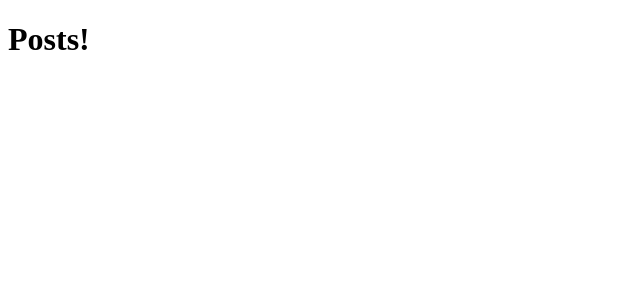
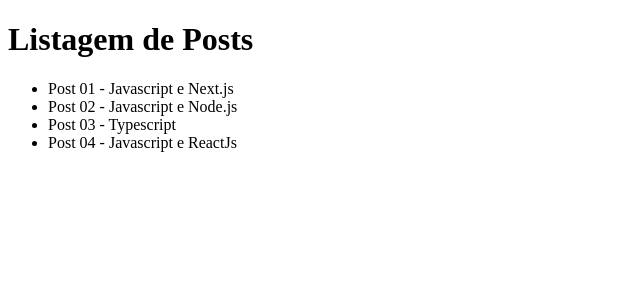
Before and after one commit to marcosvinirocha/nextjs-devnews-instalacao, a Next.js app: page /posts in a window 1280 px wide. Shown: the top 300 px of the page, without its empty margins (0-640 px from the left). Built offline with nearby package versions, Linux system fonts and the light colour scheme; data requests are answered from the project's data file.

Commit message:
update page posts

```diff
--- a/src/pages/posts/index.tsx
+++ b/src/pages/posts/index.tsx
@@ -1,7 +1,33 @@
-export default function Posts() {
+import { GetStaticProps } from 'next';
+
+interface Post {
+  id: string;
+  title: string;
+}
+
+interface PostsProps {
+  posts: Post[];
+}
+export default function Posts({ posts }: PostsProps) {
   return (
     <div>
-      <h1>Posts!</h1>
+      <h1>Listagem de Posts</h1>
+      <ul>
+        {posts.map(post => (
+          <li key={post.id}>{post.title}</li>
+        ))}
+      </ul>
     </div>
   );
 }
+
+export const getStaticProps: GetStaticProps<PostsProps> = async () => {
+  const res = await fetch('http://localhost:3333/posts');
+  const posts = await res.json();
+  return {
+    props: {
+      posts,
+    },
+    revalidate: 5, //in seconds reload component e search new data in API
+  };
+};
```
Also changed, not shown: src/pages/index.tsx (+23 -8 lines), src/pages/posts/[id].tsx (+48 -2 lines).
